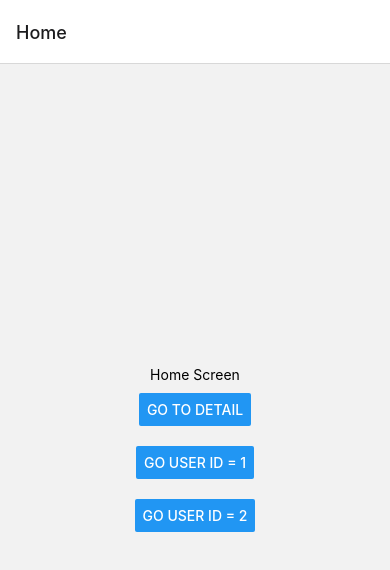
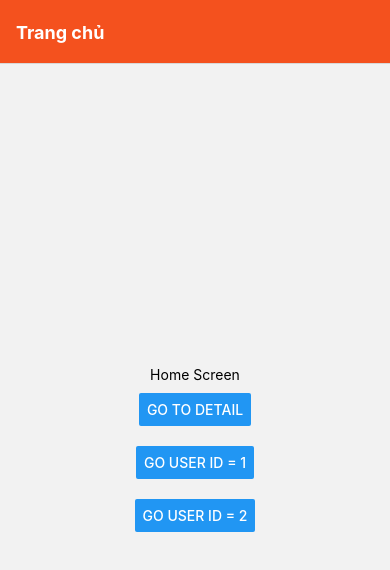
Before and after one commit to TranDanHuy/LtRn, a React Native app in the folder 01-react-native-ultimate-starter-master/: screen / in a window 390 px wide. Shown: the top 570 px of the page. Built offline with nearby package versions, Linux system fonts and the light colour scheme.

Commit message:
video 14

```diff
--- a/01-react-native-ultimate-starter-master/App.tsx
+++ b/01-react-native-ultimate-starter-master/App.tsx
@@ -54,16 +54,32 @@ export default function App() {
     return (
       <View style={{ flex: 1, alignItems: "center", justifyContent: "center" }}>
         <Text>Details Screen</Text>
-        <Text>user id = {route.params.userId}</Text>
+        <Text>user id = {route?.params?.userId}</Text>
         <Button title="Go back Home" onPress={() => navigation.goBack()} />
       </View>
     );
   }
   return (
-    <NavigationContainer>
-      <Stack.Navigator>
-        <Stack.Screen name="Home" component={HomeScreen} />
-        <Stack.Screen name="Details" component={DetailsScreen} />
+    <NavigationContainer
+    >
+      <Stack.Navigator
+      screenOptions={{
+        headerStyle: {
+          backgroundColor: '#f4511e',
+        },
+        headerTintColor: '#fff',
+        headerTitleStyle: {
+          fontWeight: 'bold',
+        },
+      }}>
+        <Stack.Screen name="Home"
+         component={HomeScreen}
+         options={{headerTitle: "Trang chủ"}} />
+        <Stack.Screen name="Details"
+         component={DetailsScreen}
+         options={({route}: {route: any} ) => ({
+          headerTitle: `Xem chi tiết ${route?.params?.userId ?? ""}`,
+          })} />
       </Stack.Navigator>
     </NavigationContainer>
   );
```
